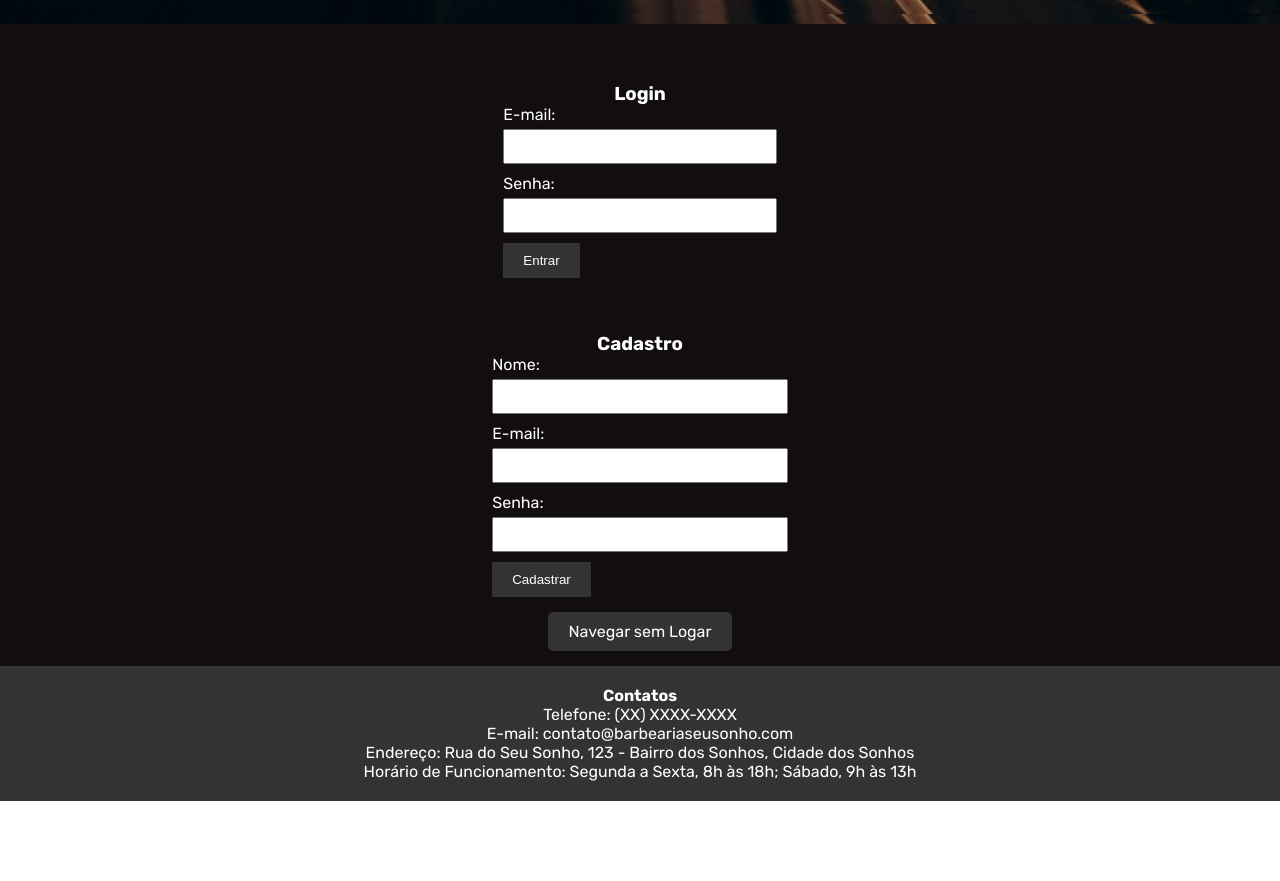
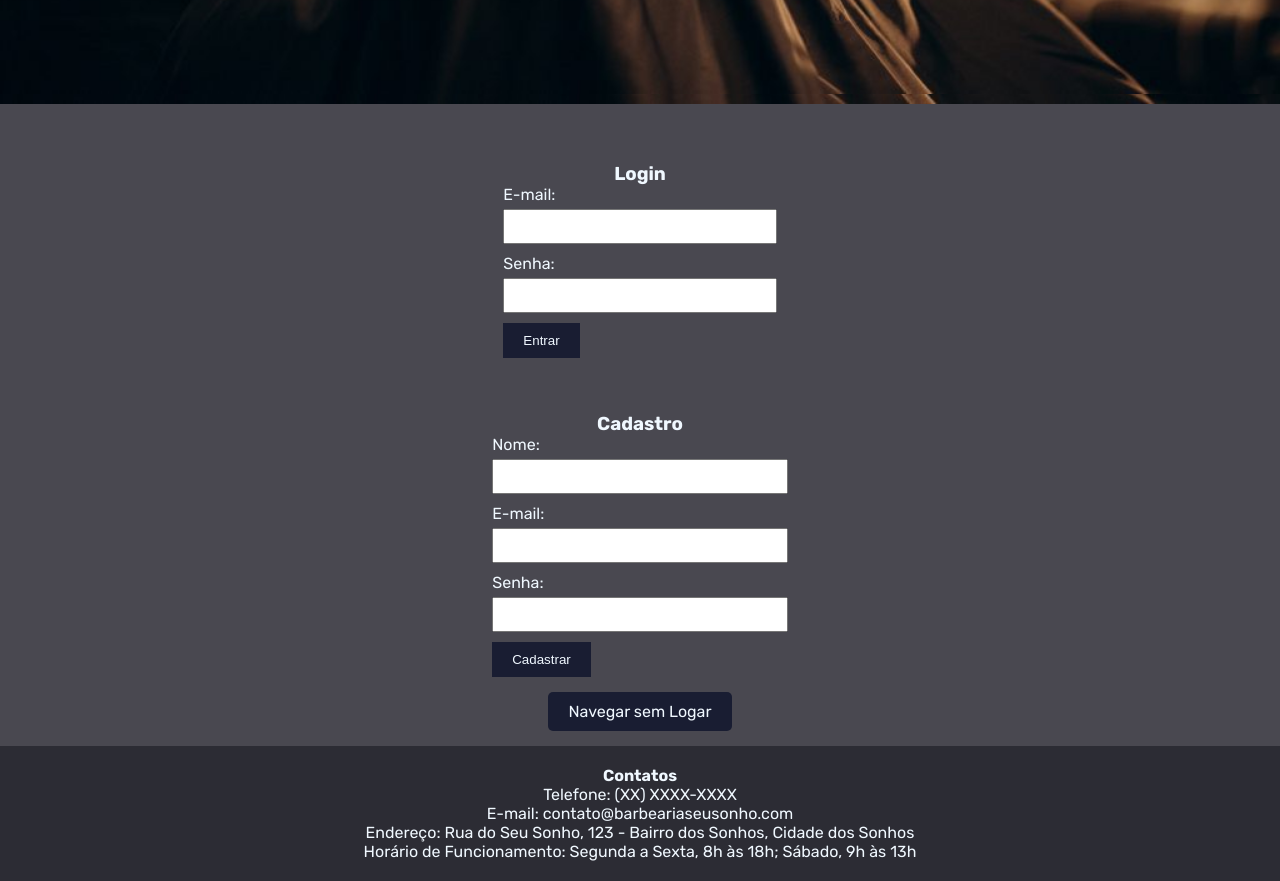
Before and after one commit to fabiotsouza/projeto, a Next.js app: page / in a window 1280 px wide. Shown: the part 840-1721 px from the top of the page. Before the commit the page ends 1641 px from the top, so only its background shows below. Built offline with nearby package versions, Linux system fonts and the light colour scheme.

Commit message:
login quase pronto

```diff
--- a/app/Tela_Inicial.css
+++ b/app/Tela_Inicial.css
@@ -5,7 +5,7 @@ body {
     margin: 0;
     padding: 0;
     box-sizing: border-box;
-    background-image: linear-gradient(rgb(19, 14, 14), rgb(19, 14, 14));
+    background-image: linear-gradient(#494850, #494850);
 }
 
 header {
@@ -21,7 +21,7 @@ header h1 {
 }
 
 nav a {
-    color: #fff;
+    color: #f0f8ff;
     margin: 0 15px;
     text-decoration: none;
     font-weight: bold;
@@ -30,7 +30,7 @@ nav a {
 #hero {
     background: url('/imagens/barbeiro-home.jpg') no-repeat center center/cover;
     font-size: 40px;
-    color: #fff;
+    color: #f0f8ff;
     padding: 0px;
     text-align: center;
 }
@@ -86,8 +86,8 @@ input[type="password"] {
 
 button {
     padding: 10px 20px;
-    background-color: #333;
-    color: #fff;
+    background-color: #191D32;
+    color: #f0f8ff;
     border: none;
     cursor: pointer;
 }
@@ -99,8 +99,8 @@ button:hover {
 .btn {
     display: inline-block;
     padding: 10px 20px;
-    background-color: #333;
-    color: #fff;
+    background-color: #191D32;
+    color: #f0f8ff;
     text-decoration: none;
     border-radius: 5px;
 }
@@ -110,8 +110,8 @@ button:hover {
 }
 
 footer {
-    background-color: #333;
-    color: #fff;
+    background-color: #2c2c34;
+    color: #f0f8ff;
     padding: 20px;
     text-align: center;
 }
@@ -131,11 +131,11 @@ footer li {
 }
 
 #login {
-    color: #fff;
+    color: #f0f8ff;
 }
 
 #cadastro {
-    color: #fff;
+    color: #f0f8ff;
 }
 
 .img {
@@ -152,5 +152,5 @@ footer li {
 }
 
 .textoBranco{
-    color: white;
+    color: #f0f8ff;
 }
--- a/app/api/login/autenticar/route.js
+++ b/app/api/login/autenticar/route.js
@@ -1,11 +1,16 @@
 import { headers } from "next/headers"
 import conexao from "@/app/lib/conexao"
-export async function POST(){
+export async function POST(request){
+
+    const body = await request.json();
 
     const query = `
-    SELECT * FROM usuarios WHERE email = "?" AND senha = "?";
+   SELECT * FROM usuarios WHERE email = ? AND senha = ?;
     `
-    const [results] = await conexao.execute(query)
+
+    const [results] = await conexao.execute(query, [body.email, body.senha])
+
+    if(results.length > 0){
 
         return new Response( JSON.stringify(results) ,
     {
@@ -13,5 +18,12 @@ export async function POST(){
         headers: {"content-Type": "application/json"}
     }
     )
-
+    }else{
+        return new Response( JSON.stringify({message: "email, ou senha inválidos"}),
+        {
+            status:401,
+            headers: {"content-Type": "application/json"}
         }
+    )
+    }
+}
--- /dev/null
+++ b/app/home_cliente/home_cliente.css
@@ -0,0 +1,32 @@
+body{
+    background-color: #494850;
+    color: #f0f8ff;
+}
+
+.ladoEsquerdo{
+    text-align: start;
+    margin: 60px;
+
+}
+
+.icone{
+    padding: 30px;
+    margin-bottom: 20px;
+    margin-top: 20px;
+
+}
+
+.ladoDireito{
+
+}
+
+.flex{
+    display: flex;
+    justify-content: space-between;
+}
+
+.card{
+    background-color: #f0f8ff;
+    padding: 40px;
+    padding-left: 100px;
+}
--- a/app/lib/conexao.js
+++ b/app/lib/conexao.js
@@ -2,7 +2,7 @@ import mysql from "mysql2/promise";
 
 const conexao = await mysql.createConnection(
     {
-        host: "10.60.46.38",
+        host: "localhost",
         user: "root",
         password: "",
         database: "projeto_novo"
--- a/app/page.js
+++ b/app/page.js
@@ -2,6 +2,8 @@
 import React, { useEffect, useState } from 'react';
 import './Tela_Inicial.css'; // Importando o CSS
 import axios from 'axios';
+import { Router } from 'next/router';
+import Menu from "./components/Menu.js"
 
 function Inicio() {
 
@@ -11,10 +13,15 @@ function Inicio() {
 
     async function login(e){
 
+        e.preventDefault()
 
+        const response = await axios.post("http://localhost:3000/api/login/autenticar", {email, senha})
 
-        const response = await axios.post("http://localhost:3000/api/login/autenticar")
-
+        if (response.status == 200) {
+            window.location.href= "./home_cliente"
+        }else{
+            message("Email, ou senha inválidos")
+        }
     }
 
     async function cadastro(e){
@@ -36,7 +43,7 @@ function Inicio() {
             alteraNome("")
             alteraEmail("")
             alteraSenha("")
-            window.location.href= "./agendamento"
+            window.location.href= "/"
         }
 
     }
@@ -47,7 +54,7 @@ function Inicio() {
 
     return (
         <div>
-
+            <Menu/>
             <section id="hero">
                 <img
                     className="grad"
@@ -63,9 +70,9 @@ function Inicio() {
                 <h3>Login</h3>
                 <form onSubmit={(e)=> login(e)}>
                     <label htmlFor="email">E-mail:</label>
-                    <input type="email" id="email" name="email" required />
+                    <input type="email" id="email" name="email" onChange={(e)=> alteraEmail(e.target.value)} required />
                     <label htmlFor="password">Senha:</label>
-                    <input type="password" id="password" name="password" required />
+                    <input type="password" id="password" name="password" onChange={(e)=> alteraSenha(e.target.value)} required />
                     <button type="submit">Entrar</button>
                 </form>
             </section>
@@ -84,7 +91,7 @@ function Inicio() {
             </div>
 
             <div id="entrar" className='alinhaTexto'>
-                <a href="./agendamento" className="btn">Navegar sem Logar</a>
+                <a href="./home_cliente" className="btn">Navegar sem Logar</a>
             </div>
 
             <footer>
--- a/next.config.mjs
+++ b/next.config.mjs
@@ -8,7 +8,7 @@ const nextConfig = {
                 headers: [
                     { key: "Access-Control-Allow-Credentials", value: "true" },
                     { key: "Access-Control-Allow-Origin", value: "*" }, // replace this your actual origin
-                    { key: "Access-Control-Allow-Methods", value: "GET,POST" },
+                    { key: "Access-Control-Allow-Methods", value: "GET,POST,UPDATE,DELETE" },
                     { key: "Access-Control-Allow-Headers", value: "X-CSRF-Token, X-Requested-With, Accept, Accept-Version, Content-Length, Content-MD5, Content-Type, Date, X-Api-Version" },
                 ]
             }
```
Also changed, not shown: app/home_cliente/page.js (added, +48 -0 lines). Lines whose indentation alone changed are shown as unchanged.
